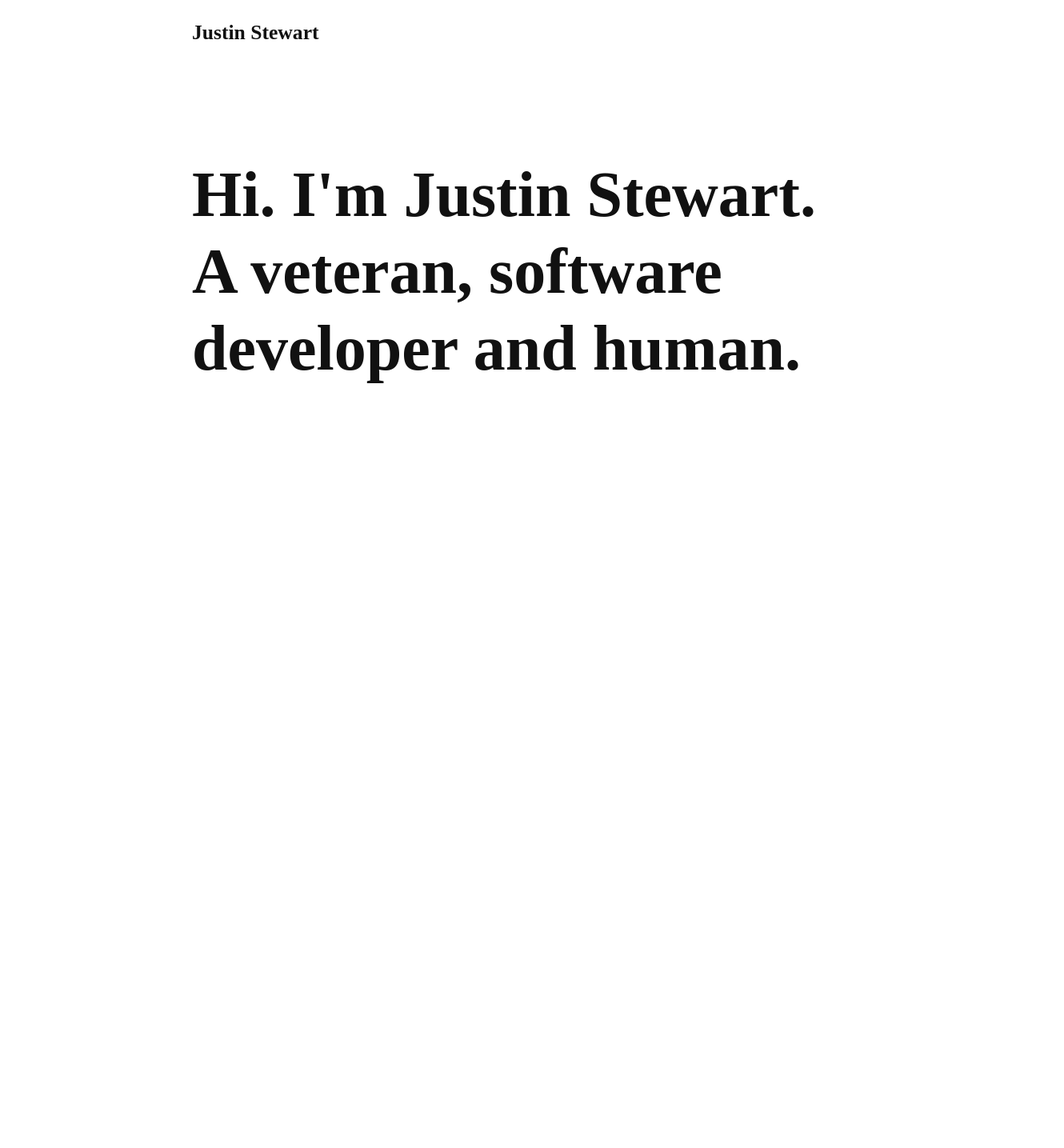
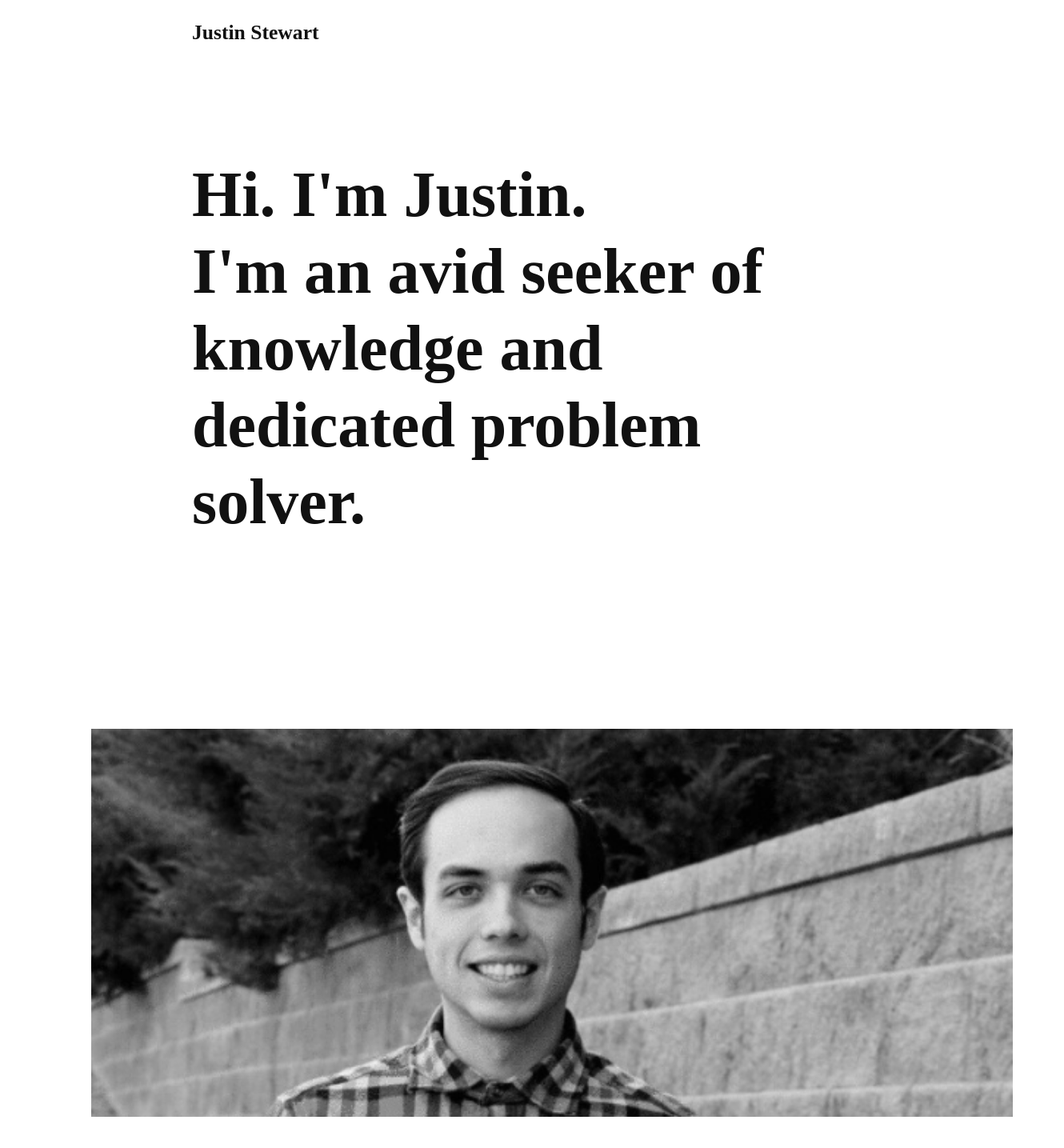
Before and after one commit to Jstewart3313/My_Portfolio, a React (Create React App) app: page / in a window 1280 px wide. Shown: the part 65-1500 px from the top of the page at 80% size, 1330 px wide, since content can reach past the window. Before the commit the page ends 800 px from the top, so only its background shows below. Built offline with nearby package versions, Linux system fonts and the light colour scheme.

Commit message:
add fade in for header and photo, continue on header

```diff
--- a/package.json
+++ b/package.json
@@ -6,7 +6,8 @@
     "node-sass": "^4.14.1",
     "react": "^16.7.0",
     "react-dom": "^16.7.0",
-    "react-scripts": "2.1.3"
+    "react-scripts": "2.1.3",
+    "react-spring": "^8.0.27"
   },
   "scripts": {
     "start": "react-scripts start",
--- a/src/App.css
+++ b/src/App.css
@@ -1,32 +1,4 @@
 .App {
-  text-align: center;
+  height: 100%;
+  width: 100%;
 }
-
-.App-logo {
-  animation: App-logo-spin infinite 20s linear;
-  height: 40vmin;
-}
-
-.App-header {
-  background-color: #282c34;
-  min-height: 100vh;
-  display: flex;
-  flex-direction: column;
-  align-items: center;
-  justify-content: center;
-  font-size: calc(10px + 2vmin);
-  color: white;
-}
-
-.App-link {
-  color: #61dafb;
-}
-
-@keyframes App-logo-spin {
-  from {
-    transform: rotate(0deg);
-  }
-  to {
-    transform: rotate(360deg);
-  }
-}
--- a/src/App.js
+++ b/src/App.js
@@ -2,12 +2,14 @@ import React, { Component } from 'react';
 import './App.css';
 
 import Header from "./Components/Header/Header.js"
+import Photo from "./Components/Photo/Photo.js"
 
 class App extends Component {
   render() {
     return (
       <div className="App">
        <Header/>
+       <Photo/>
       </div>
     );
   }
--- a/src/Components/Header/Header.js
+++ b/src/Components/Header/Header.js
@@ -1,20 +1,28 @@
-import React, { Component } from 'react';
+import React, { Component, Fragment } from 'react';
 import './Header.scss'
+import { Spring, animated } from 'react-spring/renderprops'
 
-
-class Header extends Component {
-  render() {
+export default function Header() {
   return (
-      <div className='header-main'>
-        <div className='name'>
+    <Spring
+      from={{ opacity: 0}}
+      to={{ opacity: 1}}
+      config={{ delay: 500, duration: 2500}}
+    >
+      {
+        props => (
+          <div style={props}>
+            <div>
+              <div className="name">
                   Justin Stewart
               </div>
               <div className='sub-header'>
-          Hi. I'm Justin Stewart.<br/> A veteran, software developer and human.
+                  Hi. I'm Justin.<br/> I'm an avid seeker of knowledge and dedicated problem solver.
               </div>
             </div>
+          </div>
+        )
+      }
+    </Spring>
   );
 }
-}
-
-export default Header;
--- a/src/Components/Header/Header.scss
+++ b/src/Components/Header/Header.scss
@@ -10,6 +10,7 @@
     flex-direction: row;
     justify-content: flex-start;
     align-items: center;
+
 }
 
 .sub-header {
@@ -18,9 +19,8 @@
     font-size: 5em;
     line-height: 120%;
     color: #111111;
-    margin-bottom: 18vmin;
     font-weight: bold;
-    margin: 12vmin 30vmin 18vmin 30vmin;
+    margin: 12vmin 30vmin 188px 30vmin;
     display: flex;
     flex-direction: row;
     justify-content: flex-start;
--- a/src/Components/Photo/Photo.js
+++ b/src/Components/Photo/Photo.js
@@ -0,0 +1,28 @@
+import React, { Component } from 'react';
+import headshot from './headshotB&W.png'
+import './Photo.scss';
+import { Spring, animated } from 'react-spring/renderprops';
+
+export default function Photo() {
+    return  (
+      <Spring
+        from={{ opacity: 0}}
+        to={{ opacity: 1}}
+        config={{ delay: 500, duration: 2500}}
+      >
+        {
+          props => (
+            <div style={props}>
+              <div className="photo-main">
+                <img src={headshot} alt="black and white of me" className='mugshot'/>
+              </div>
+            </div>
+          )
+        }
+
+
+
+      </Spring>
+    );
+
+}
--- /dev/null
+++ b/src/Components/Photo/Photo.scss
@@ -0,0 +1,16 @@
+.photo-main {
+  width: 100%;
+  height: 100%;
+  margin-left: 50px;
+  margin-right: 50px;
+  display: flex;
+  flex-direction: row;
+  align-items: center;
+  justify-content: center;
+}
+
+.mugshot {
+  margin: 3rem auto;
+  width: 90%;
+  height: 80%;
+}
```
Also changed, not shown: src/Components/Photo/Photo.sass (deleted), src/Components/Photo/headshotB&W.png (added), 1 other file (tests, documents, lock files or other folders). Lines whose indentation alone changed are shown as unchanged.
